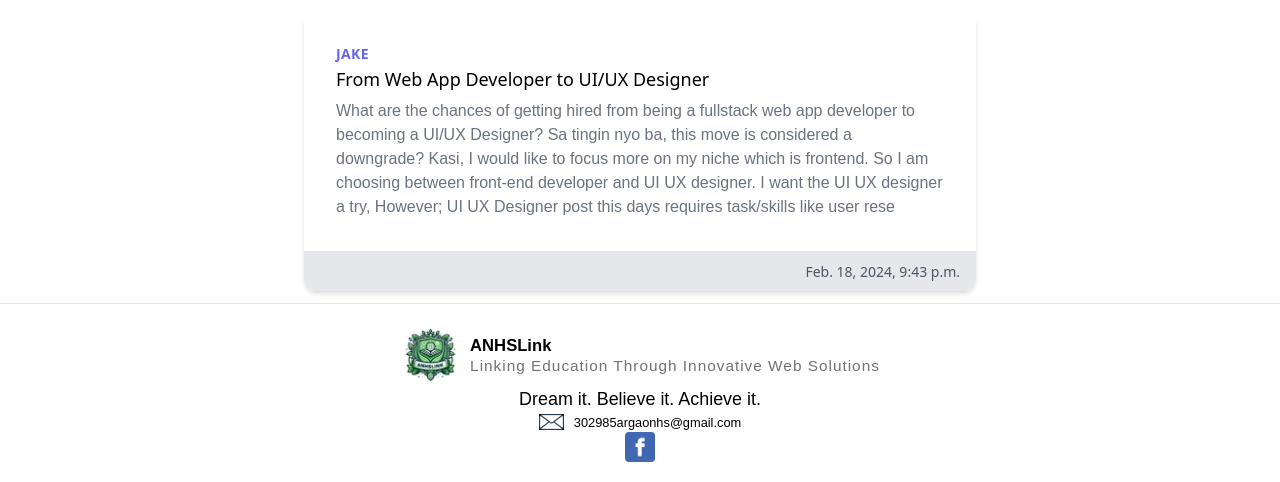
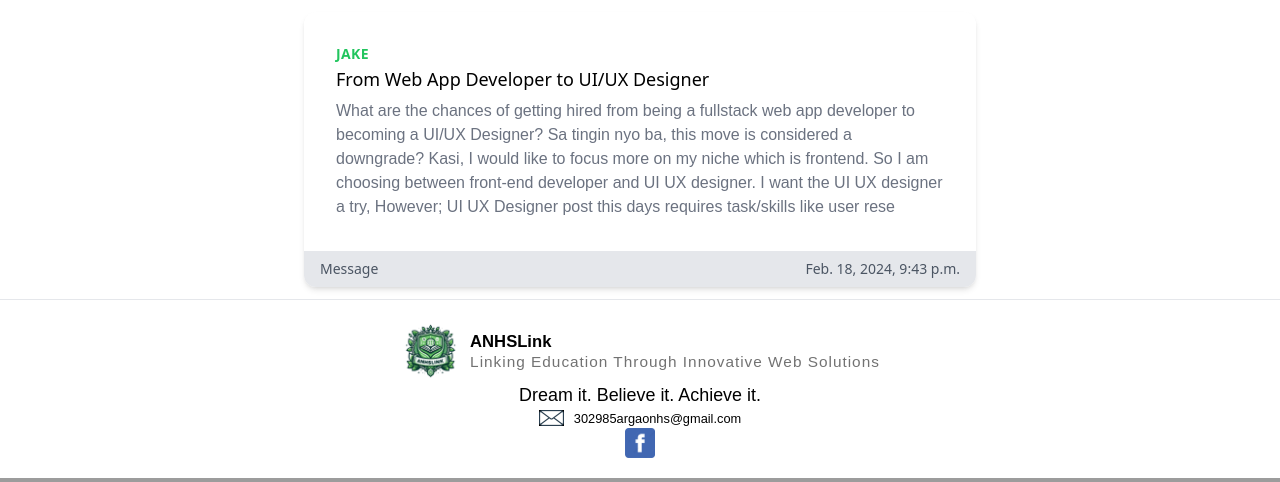
Before and after one commit to Cozyx213/ANHSLINK2, a Django app: page /forum in a window 1280 px wide. Shown: the part 1038-1520 px from the top of the page. Run offline with Django 4.2, Linux system fonts and the light colour scheme; a user stored in the database is signed in; data comes from the database, SQL or seed files in the repository; both versions use the stored data as it was after the commit.

Commit message:
added forum and only forum page for comments, now you need to implement how to add a comment in that post

```diff
--- a/authentication/static/css/main.css
+++ b/authentication/static/css/main.css
@@ -692,6 +692,10 @@ video {
   justify-content: center;
 }
 
+.justify-between {
+  justify-content: space-between;
+}
+
 .gap-4 {
   gap: 1rem;
 }
@@ -943,10 +947,6 @@ video {
   padding-bottom: 1rem;
 }
 
-.pb-2 {
-  padding-bottom: 0.5rem;
-}
-
 .text-left {
   text-align: left;
 }
@@ -1105,14 +1105,14 @@ video {
   color: rgb(3 105 161 / var(--tw-text-opacity));
 }
 
-.text-sky-900 {
-  --tw-text-opacity: 1;
-  color: rgb(12 74 110 / var(--tw-text-opacity));
-}
-
 .text-white {
   --tw-text-opacity: 1;
   color: rgb(255 255 255 / var(--tw-text-opacity));
+}
+
+.text-green-500 {
+  --tw-text-opacity: 1;
+  color: rgb(34 197 94 / var(--tw-text-opacity));
 }
 
 .shadow-2xl {
--- a/main/models.py
+++ b/main/models.py
@@ -3,7 +3,7 @@ from django.contrib.auth.models import User
 import uuid, os
 from django.dispatch import receiver
 from django.db.models.signals import post_delete
-
+from django.utils.text import slugify
 class Post(models.Model):
     author = models.ForeignKey(User, on_delete=models.CASCADE)
     title = models.CharField (max_length=200)
@@ -34,11 +34,13 @@ class Resources (models.Model):
         return self.grade +''+ self.subject
 
 class Forum (models.Model):
-    title = models.CharField(max_length=20, default="")
-    description = models.CharField(max_length=20, default="")
+    title = models.CharField(max_length=50, default="")
+    description = models.CharField(max_length=400, default="")
     uploaded_at = models.DateTimeField(auto_now_add=True)
     author = models.ForeignKey(User, on_delete=models.CASCADE)
 
     def __str__(self):
         return self.title
+
+
 # Create your models here.
--- a/main/templates/main/forum.html
+++ b/main/templates/main/forum.html
@@ -11,12 +11,14 @@
 <div class="max-w-md mx-auto bg-white rounded-xl shadow-md overflow-hidden md:max-w-2xl m-3">
   <div class="md:flex">
     <div class="p-8">
-      <div class="uppercase tracking-wide text-sm text-indigo-500 font-semibold">{{forum.author.username}}</div>
+      <div class="uppercase tracking-wide text-sm text-green-500 font-semibold author">{{forum.author.username}}</div>
       <a href="#" class="block mt-1 text-lg leading-tight font-medium text-black hover:underline">{{forum.title}}</a>
       <p class="mt-2 text-gray-500">{{forum.description}}</p>
     </div>
   </div>
-  <div class="px-4 py-2 bg-gray-200 text-right">
+
+  <div class="px-4 py-2 bg-gray-200 flex justify-between">
+    <span class="text-sm text-gray-600"><a href="{% url 'forum_comment'  forum.id %}">Message</a></span>
     <span class="text-sm text-gray-600">{{forum.uploaded_at}}</span>
   </div>
 </div>
--- a/main/urls.py
+++ b/main/urls.py
@@ -13,5 +13,6 @@ urlpatterns = [
     path("show_resource/<grade>/<subject>/",views.show_resource, name="show_resource" ),
     path("upload_view", views.upload_view, name="upload_view"),
     path("download/<uuid:uuid>/", views.download, name = "download"),
-    path("forum", views.forum, name="forum")
+    path("forum", views.forum, name="forum"),
+    path("forum/<int:id>/", views.forum_comment, name="forum_comment")
   ]
--- a/main/views.py
+++ b/main/views.py
@@ -27,13 +27,19 @@ def home (request):
 
 @login_required(login_url="/login")
 def forum(request):
-    forums = Forum.objects.all().order_by('uploaded_at')
+    forums = Forum.objects.all().order_by('-uploaded_at')
     return render(request,"main/forum.html",{"forums":forums} )
 
 @login_required(login_url="/login")
 def show_resource(request,grade,subject):
     resources = Resources.objects.filter(grade=grade,subject=subject, is_approved=True).order_by('-uploaded_at')
     return render(request,"main/resource.html",{"resources":resources,"subject":subject,"grade":grade,})
+
+@login_required(login_url="/login")
+def forum_comment(request, id):
+
+    forum = Forum.objects.filter(id=id)
+    return render(request,"main/forum.html",{"forums":forum})
 
 @login_required(login_url="/login")
 def map(request):
```
Also changed, not shown: main/static/pictures/js/forum.js (added, +11 -0 lines), db.sqlite3, main/migrations/0010_alter_forum_title.py (added), main/migrations/0011_alter_forum_description.py (added), main/migrations/0012_forum_slug_alter_forum_description.py (added), main/migrations/0013_alter_forum_slug.py (added), main/migrations/0014_alter_forum_slug.py (added), main/migrations/0015_alter_forum_slug.py (added), main/migrations/0016_alter_forum_slug.py (added), main/migrations/0017_remove_forum_slug.py (added).
